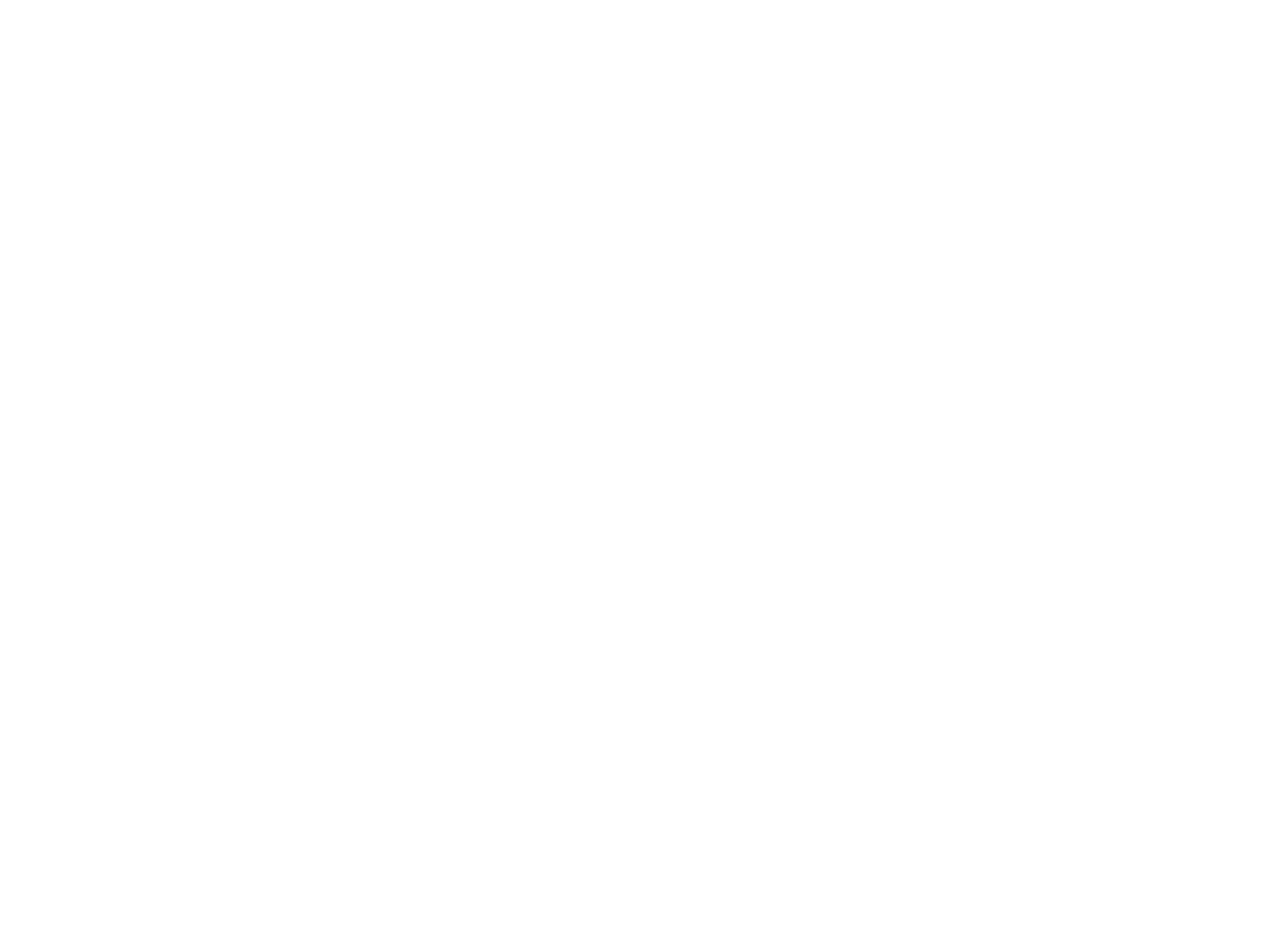
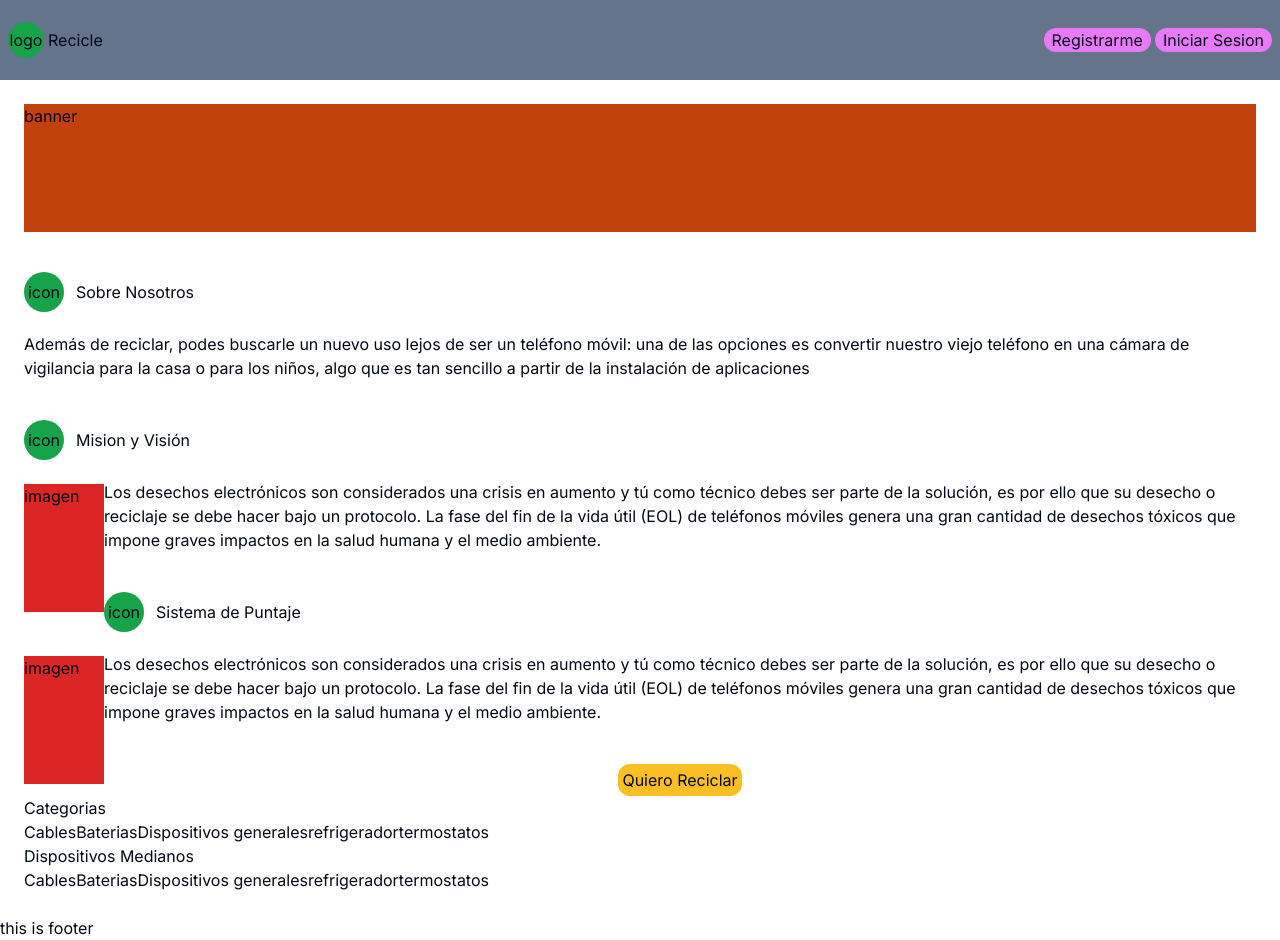
Before and after one commit to leitsman/s15-18-front-react, a Next.js app: page /page/home in a window 1280 px wide. Before the commit the page ends 800 px from the top, so only its background shows below. Built offline with nearby package versions, Linux system fonts and the light colour scheme.

Commit message:
style: style page landingPage

```diff
--- a/src/app/page/home/page.js
+++ b/src/app/page/home/page.js
@@ -2,9 +2,76 @@
 
 const page = () => {
     return (
-        <div>
-
-        </div>
+        <>
+            <header className=' bg-slate-500 h-20 p-2 flex flex-row items-center justify-between'>
+                <div className='flex flex-row items-center gap-1'>
+                    <logo className='bg-green-600 h-9 w-9 flex items-center justify-center rounded-[50%]'>logo</logo>
+                    <h1>Recicle</h1>
+                </div>
+                <nav>
+                    <ul className='flex flex-row gap-1'>
+                        <li className=' bg-fuchsia-400 px-2 flex items-center text-center rounded-3xl'>Registrarme</li>
+                        <li className=' bg-fuchsia-400 px-2 flex items-center text-center rounded-3xl'>Iniciar Sesion</li>
+                    </ul>
+                </nav>
+            </header>
+            <main className='m-6'>
+                <article>
+                    <section>
+                        <banner className='bg-orange-700 flex w-full h-32 mb-10'>banner</banner>
+                    </section>
+                    <section className='mb-10'>
+                        <div className='flex flex-row items-center gap-3 mb-5'>
+                            <icono className='bg-green-600 h-10 w-10 flex items-center justify-center rounded-[50%]'>icon</icono>
+                            <h2 className=''>Sobre Nosotros</h2>
+                        </div>
+                        <p>Además de reciclar, podes buscarle un nuevo uso lejos de ser un teléfono móvil: una de las opciones es  convertir nuestro viejo teléfono en una cámara de vigilancia para la casa o para los niños, algo que es tan sencillo a partir de la instalación de aplicaciones</p>
+                    </section>
+                    <section className='mb-10'>
+                        <div className='flex flex-row items-center gap-3 mb-5'>
+                            <icono className='bg-green-600 h-10 w-10 flex items-center justify-center rounded-[50%]'>icon</icono>
+                            <h2 className=''>Mision y Visión</h2>
+                        </div>
+                        <div>
+                            <div className='bg-red-600 w-20 h-32 float-start mt-1'>imagen</div>
+                            <p>Los desechos electrónicos son considerados una crisis en aumento y tú como técnico debes ser parte de la solución, es por ello que su desecho o reciclaje se debe hacer bajo un protocolo. La fase del fin de la vida útil (EOL) de teléfonos móviles genera una gran cantidad de desechos tóxicos que impone graves impactos en la salud humana y el medio ambiente.</p>
+                        </div>
+                    </section>
+                    <section className='mb-10'>
+                        <div className='flex flex-row items-center gap-3 mb-5'>
+                            <icono className=' bg-green-600 h-10 w-10 flex items-center justify-center rounded-[50%]'>icon</icono>
+                            <h2 className=''>Sistema de Puntaje</h2>
+                        </div>
+                        <div>
+                            <div className='bg-red-600 w-20 h-32 float-start mt-1'>imagen</div>
+                            <p>Los desechos electrónicos son considerados una crisis en aumento y tú como técnico debes ser parte de la solución, es por ello que su desecho o reciclaje se debe hacer bajo un protocolo. La fase del fin de la vida útil (EOL) de teléfonos móviles genera una gran cantidad de desechos tóxicos que impone graves impactos en la salud humana y el medio ambiente.</p>
+                        </div>
+                    </section>
+                    <button className='bg-amber-400 p-1 rounded-xl mx-auto flex'>Quiero Reciclar</button>
+                </article>
+                <section>
+                    <h2>Categorias</h2>
+                    <div>
+                        <span>Cables</span>
+                        <span>Baterias</span>
+                        <span>Dispositivos generales</span>
+                        <span>refrigerador</span>
+                        <span>termostatos</span>
+                    </div>
+                </section>
+                <section>
+                    <h2>Dispositivos Medianos</h2>
+                    <div>
+                        <span>Cables</span>
+                        <span>Baterias</span>
+                        <span>Dispositivos generales</span>
+                        <span>refrigerador</span>
+                        <span>termostatos</span>
+                    </div>
+                </section>
+            </main>
+            <footer>this is footer</footer>
+        </>
     );
 };
 
```
